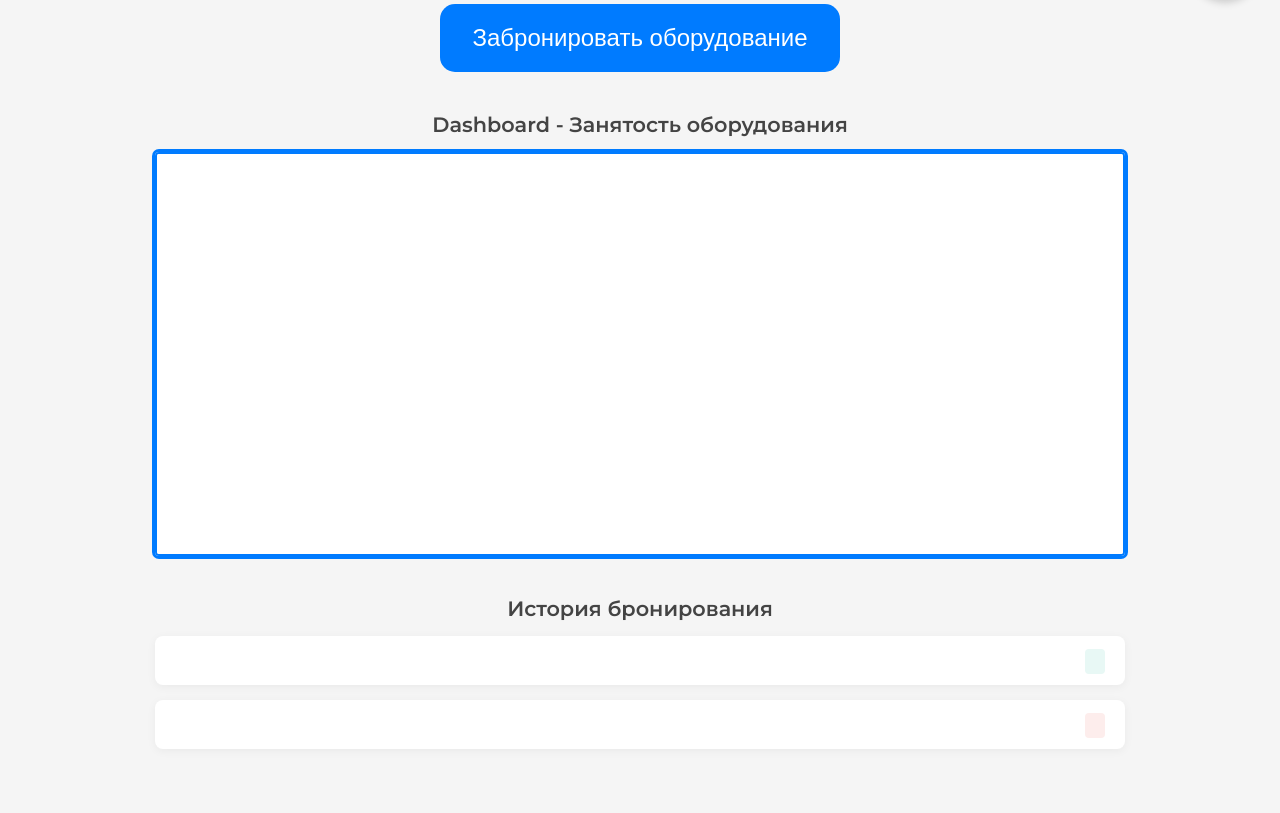
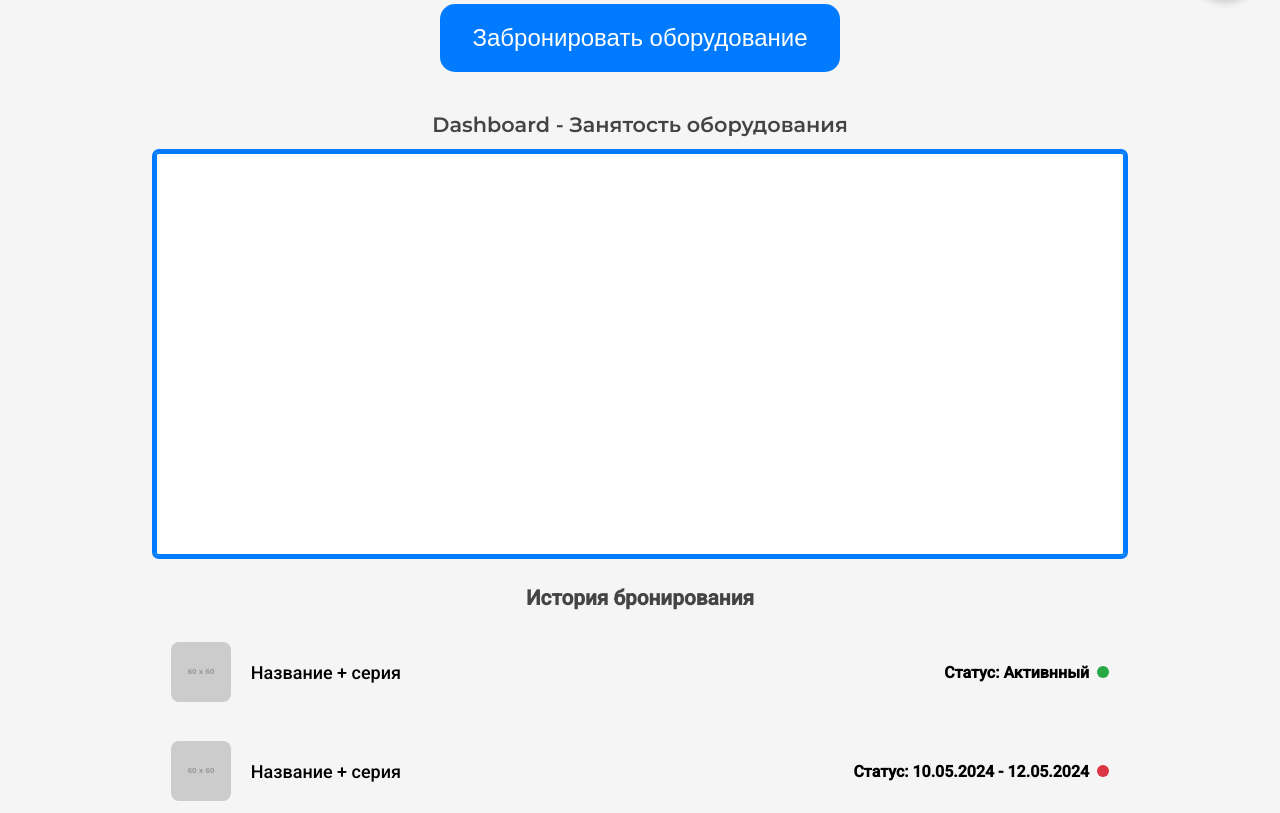
Before and after one commit to foleir/Booking-service, a plain HTML site: page Фронтенд/index.html in a window 1280 px wide. Shown: the part 92-905 px from the top of the page. Before the commit the page ends 856 px from the top, so only its background shows below. Drawn offline with Linux system fonts and the light colour scheme; placeholder pictures from the web are drawn by us.

Commit message:
Update index.html

```diff
--- a/Фронтенд/index.html
+++ b/Фронтенд/index.html
@@ -9,7 +9,7 @@
 </head>
 <body>
     <!-- Кнопка профиля -->
-    <button class="profile-button" onclick="location.href='personal_account.html'">
+    <button class="profile-button" onclick="location.href='registration.html'">
         <img src="https://mobile-comp.com/images/user.png" alt="Личный кабинет">
     </button>
 
@@ -45,20 +45,22 @@
 
             <!-- История бронирования -->
             <section class="history-section">
-                <h2 class="section-title">История бронирования</h2>
-                <div class="history-list">
-                    <div class="history-item">
-                        <div class="item-date"></div>
-                        <div class="item-details">
-                            <span class="item-name"></span>
-                            <span class="item-status returned"></span>
+                <h2 class="equipment-title">История бронирования</h2>
+                <div class="equipment-list">
+                    <!-- Пример записи истории -->
+                    <div class="equipment-item">
+                        <img src="https://via.placeholder.com/60" alt="Оборудование" class="equipment-image">
+                        <div class="equipment-name">Название + серия</div>
+                        <div class="equipment-status">
+                            Статус: Активнный <span class="status-light green"></span>
                         </div>
                     </div>
-                    <div class="history-item">
-                        <div class="item-date"></div>
-                        <div class="item-details">
-                            <span class="item-name"></span>
-                            <span class="item-status canceled"></span>
+
+                    <div class="equipment-item">
+                        <img src="https://via.placeholder.com/60" alt="Оборудование" class="equipment-image">
+                        <div class="equipment-name">Название + серия</div>
+                        <div class="equipment-status">
+                            Статус: 10.05.2024 - 12.05.2024 <span class="status-light red"></span>
                         </div>
                     </div>
                 </div>
```
